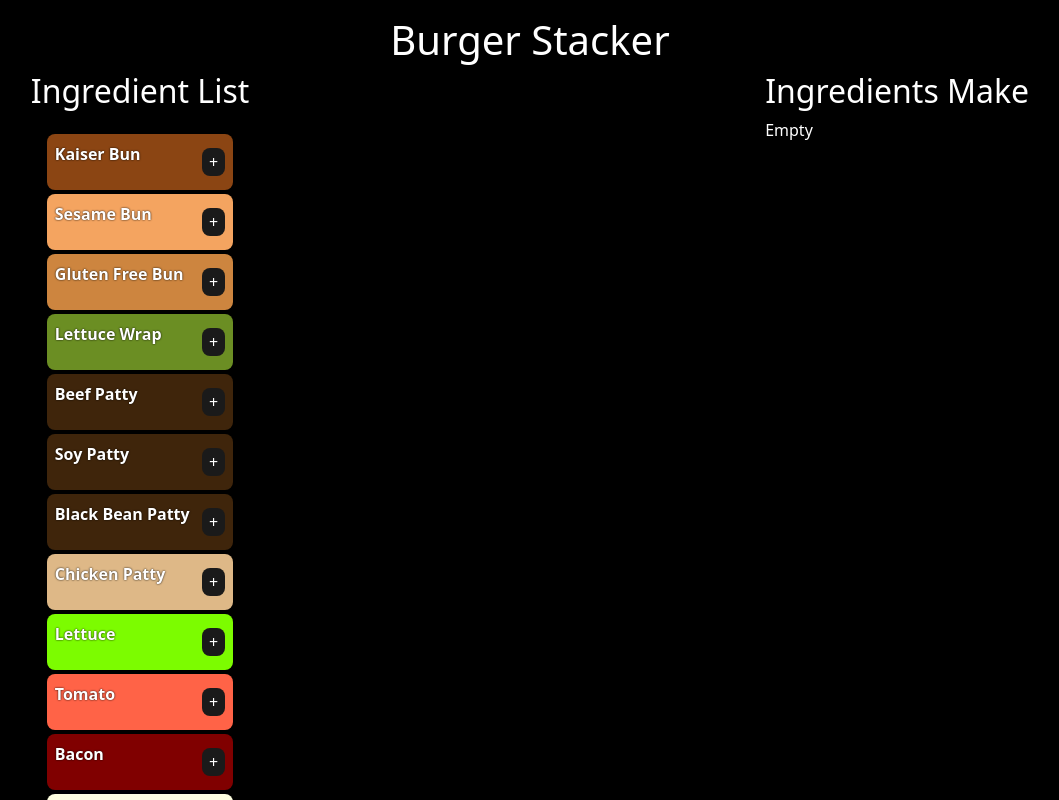
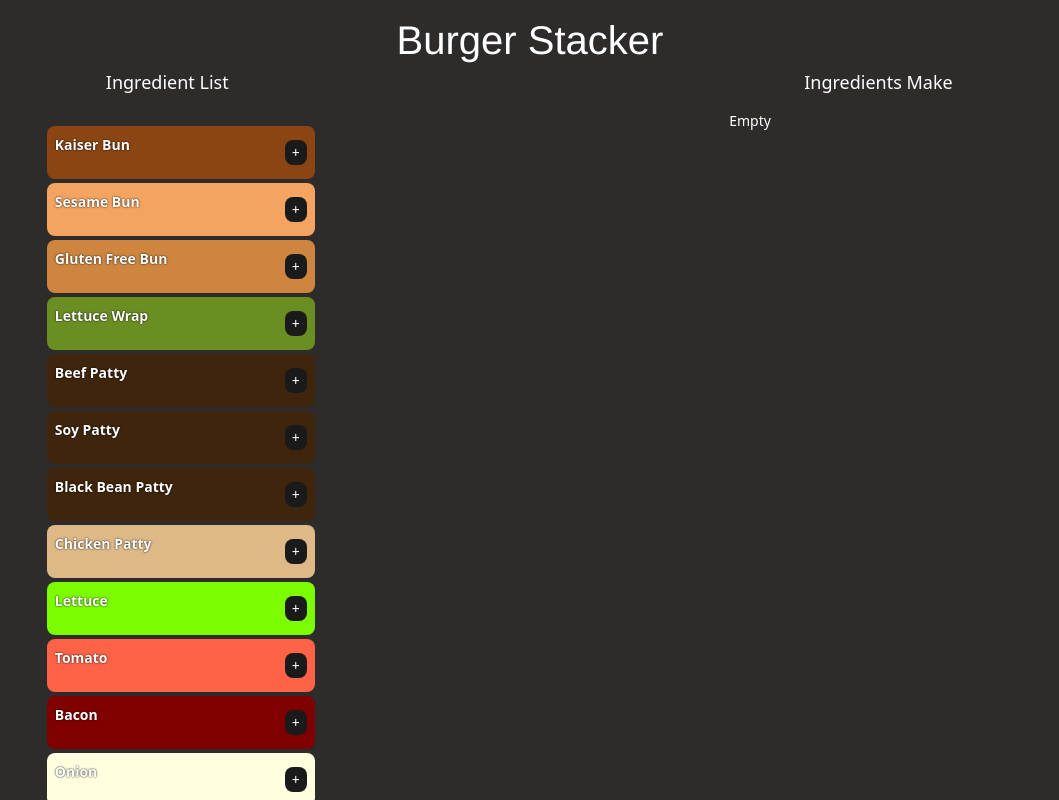
Before and after one commit to Jynnmei/lifting-state-in-react-lab, a React (Vite) app: page / in a window 1280 px wide. Shown: the whole page, without its empty margins (110-1169 px from the left). Built offline with nearby package versions, Linux system fonts and the light colour scheme.

Commit message:
Update IngredientList.css

```diff
--- a/src/components/IngredientList.css
+++ b/src/components/IngredientList.css
@@ -23,7 +23,7 @@ body,
   margin: 0;
   height: 100%;
   overflow-x: hidden;
-  background-color: #000000;
+  background-color: rgb(46, 43, 43);
 }
 
 main {
@@ -44,6 +44,8 @@ section {
 
 h1 {
   text-align: center;
+  color: white;
+  font-family: "Franklin Gothic Medium", "Arial Narrow", Arial, sans-serif;
 }
 
 ul {
@@ -79,15 +81,20 @@ button {
   color: white;
 }
 
-h1,
-.ingredient-list {
-  color: white;
-}
-
 .top-row {
   display: flex;
   align-items: flex-start;
   justify-content: space-between;
   gap: 250px;
   color: white;
+  font-size: 14px;
 }
+
+h2 {
+  display: flex;
+  align-items: flex-start;
+  justify-content: space-between;
+  font-size: 18px;
+  width: 300px;
+  margin-left: 25%;
+}
```
